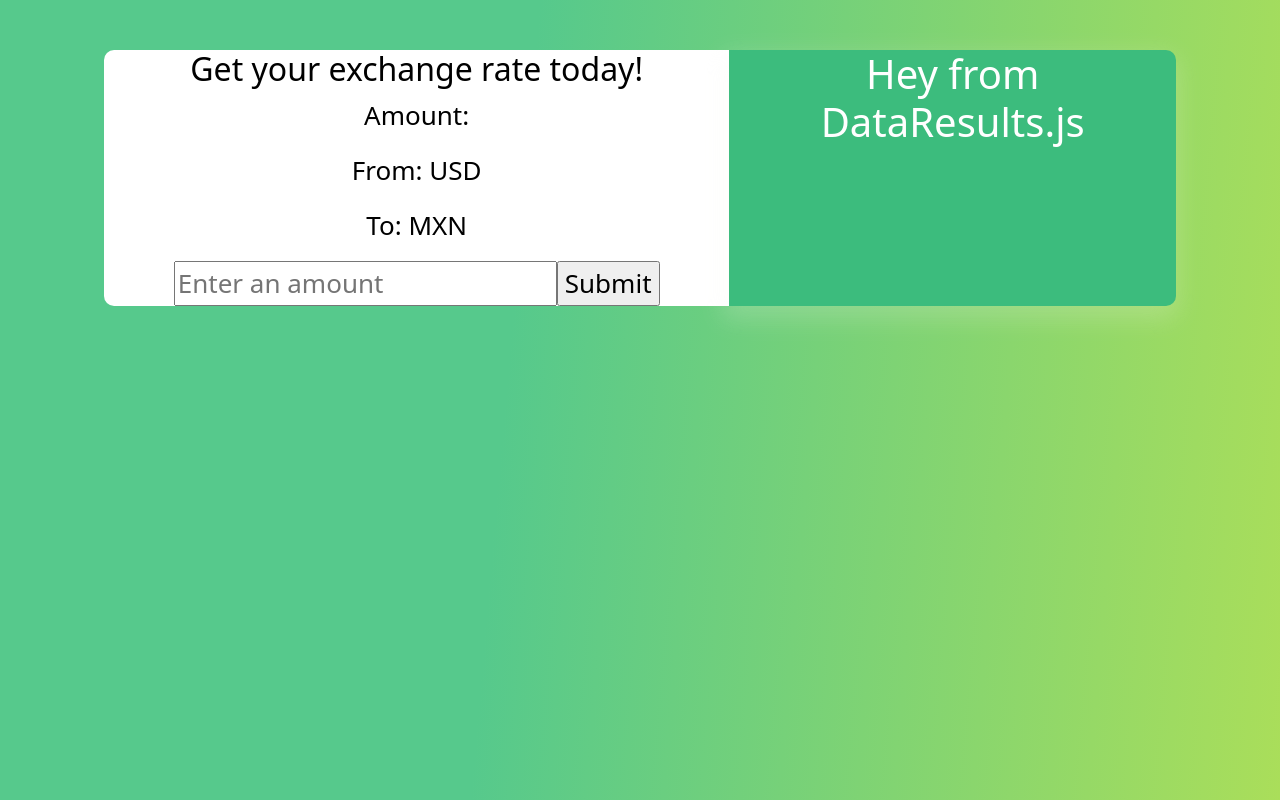
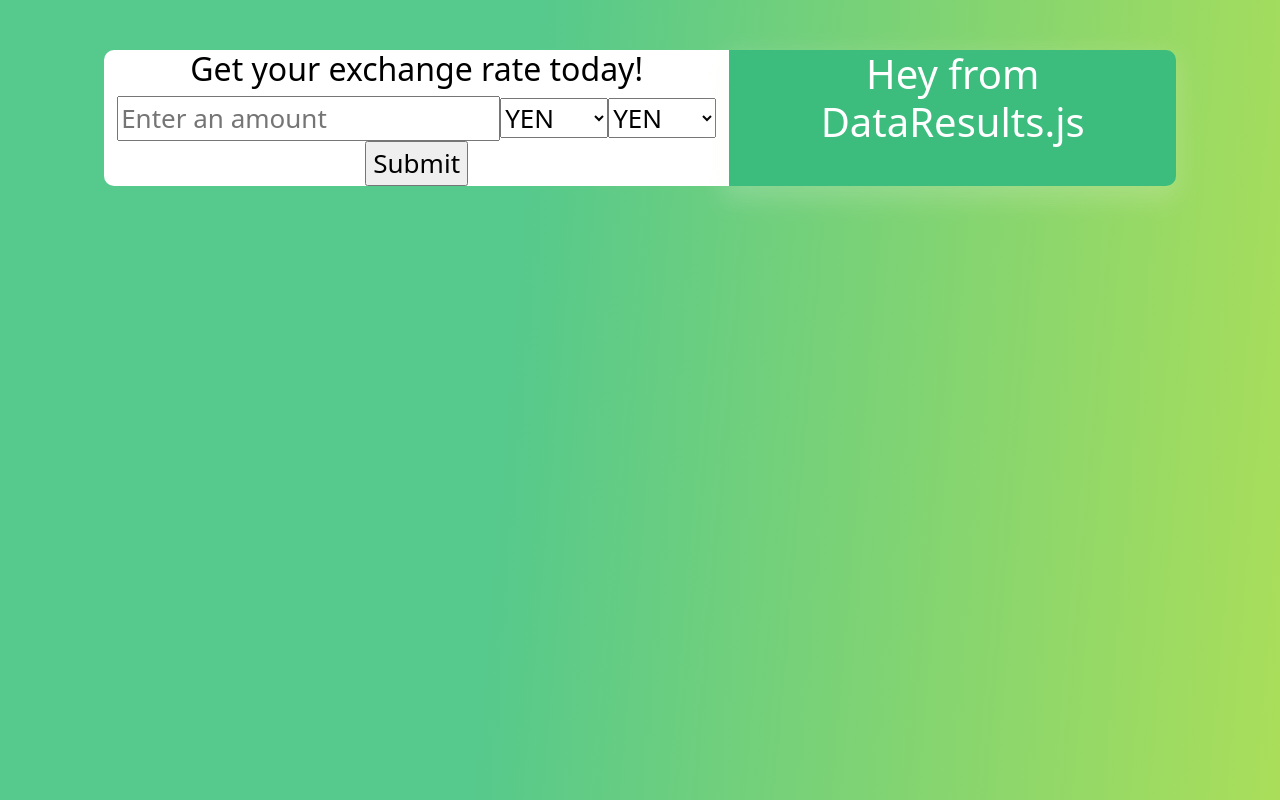
Before and after one commit to MarianaTellezR/currency-converter-mariana-tellez, a React (Create React App) app: page / in a window 1280 px wide. Built offline with nearby package versions, Linux system fonts and the light colour scheme.

Commit message:
Added fields to the form

```diff
--- a/src/Data.js
+++ b/src/Data.js
@@ -1,17 +1,27 @@
 import React, { useState } from "react";
 
 export default function Data() {
-  const [amount, setAmount] = useState();
-
-  let from = "USD";
-  let to = "MXN";
+  const [data, setData] = useState({
+    amount: 10,
+    from: "USD",
+    to: "MXN"
+  });
 
   function handleSubmit(event) {
     event.preventDefault();
+    console.log(data);
   }
 
   function updateAmount(event) {
-    setAmount(event.target.value);
+    setData({...data, amount: (event.target.value)})
+  }
+
+  function updateFrom(event) {
+    setData({ ...data, from: event.target.value });
+  }
+
+  function updateTo(event) {
+    setData({ ...data, to: event.target.value });
   }
 
   let form = (
@@ -21,6 +31,26 @@ export default function Data() {
         placeholder="Enter an amount"
         onChange={updateAmount}
       />
+      <select
+        value={data.from}
+        onChange={updateFrom}
+        name="currencyFrom"
+        id="currencyFrom"
+      >
+        <option value="yen">YEN</option>
+        <option value="dolar">DOLAR</option>
+        <option value="libra">LIBRA</option>
+      </select>
+      <select
+        value={data.to}
+        onChange={updateTo}
+        name="currencyTo"
+        id="currencyTo"
+      >
+        <option value="yen">YEN</option>
+        <option value="dolar">DOLAR</option>
+        <option value="libra">LIBRA</option>
+      </select>
       <input type="submit" value="Submit" />
     </form>
   );
@@ -28,9 +58,6 @@ export default function Data() {
   return (
     <div className="Data">
       <h2>Get your exchange rate today!</h2>
-      <p>Amount: {amount}</p>
-      <p>From: {from}</p>
-      <p>To: {to}</p>
       {form}
     </div>
   );
```
